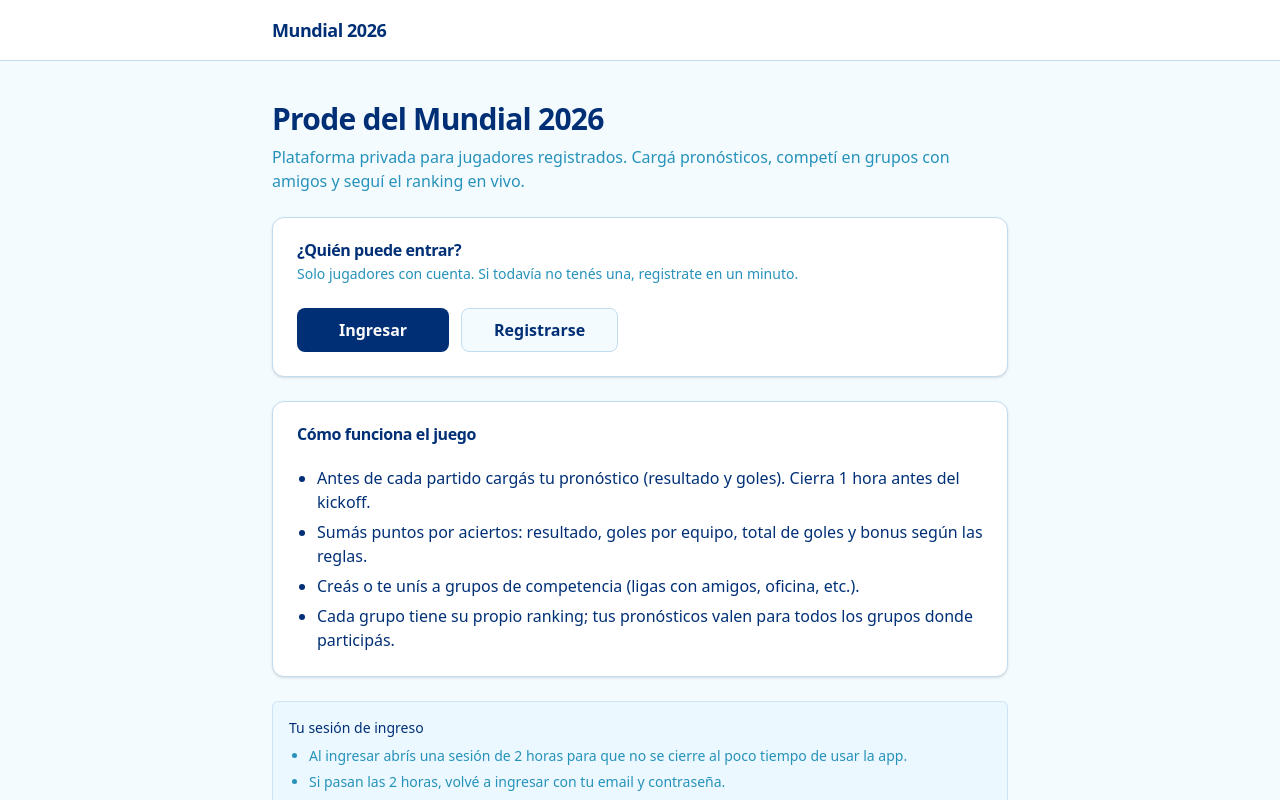
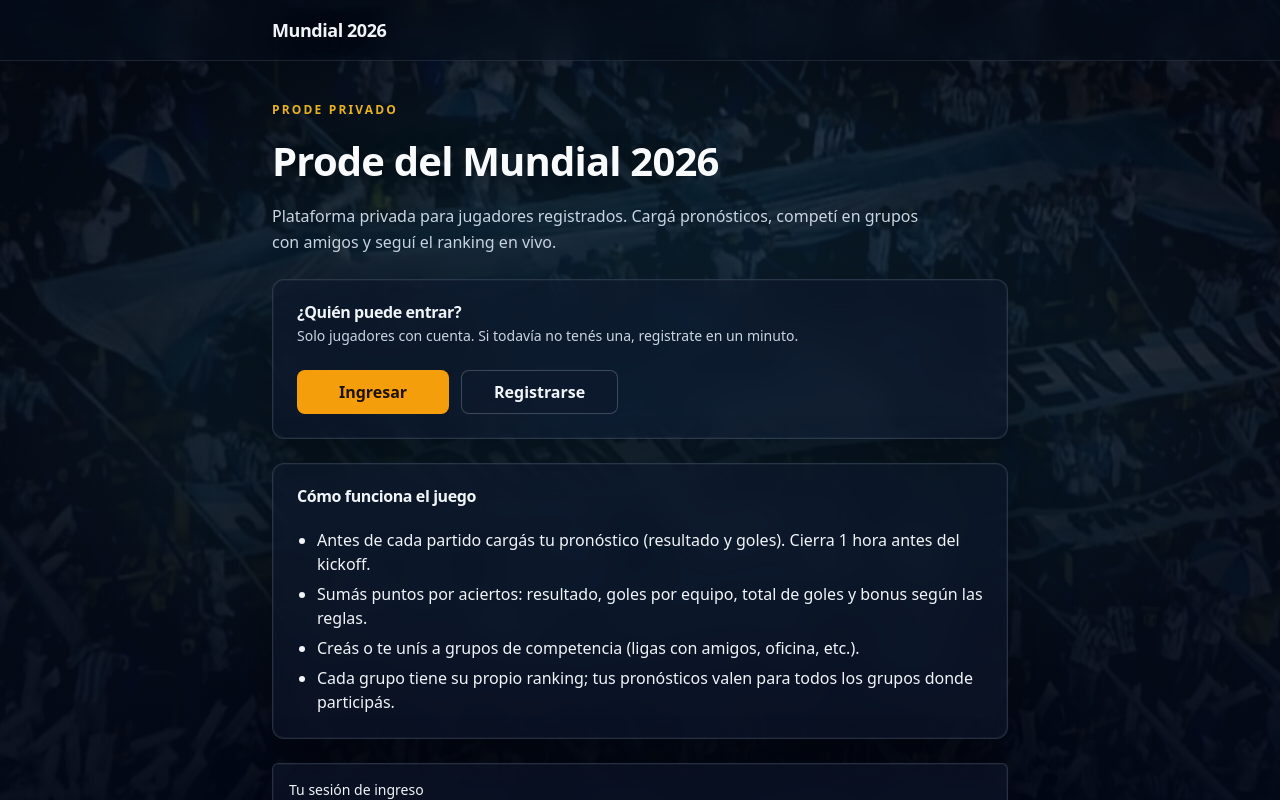
Before and after one commit to GyGSol/mundial2026, a React (Vite) app in the folder frontend/: page / in a window 1280 px wide. Shown: the top 800 px of the page. Built offline with nearby package versions, Linux system fonts and the light colour scheme.

Commit message:
Modernizar landing con el mismo fondo hero que el login.
Comparte estilos game-hero-shell entre inicio y /login: glassmorphism, tema oscuro y header translúcido.

Co-authored-by: Cursor <cursoragent@cursor.com>

```diff
--- a/frontend/src/index.css
+++ b/frontend/src/index.css
@@ -924,8 +924,8 @@ body:has(.game-shell) {
   }
 }
 
-/* ── Login del juego: fondo foto + tratamiento moderno (solo /login) ── */
-body:has(.game-login-shell) {
+/* ── Landing y login del juego: fondo foto + tratamiento moderno ── */
+body:has(.game-hero-shell) {
   --admin-bg: #0a0f1a;
   --admin-surface: #111827;
   --admin-surface-raised: #1a2332;
@@ -954,7 +954,7 @@ body:has(.game-login-shell) {
   color: var(--foreground);
 }
 
-.game-login-shell {
+.game-hero-shell {
   position: relative;
   isolation: isolate;
   min-height: 100dvh;
@@ -962,7 +962,7 @@ body:has(.game-login-shell) {
   background-color: #071018;
 }
 
-.game-login-shell::before {
+.game-hero-shell::before {
   content: '';
   position: absolute;
   inset: 0;
@@ -974,7 +974,7 @@ body:has(.game-login-shell) {
   filter: brightness(0.48) contrast(1.12) saturate(0.82);
 }
 
-.game-login-shell::after {
+.game-hero-shell::after {
   content: '';
   position: absolute;
   inset: 0;
@@ -987,12 +987,13 @@ body:has(.game-login-shell) {
   pointer-events: none;
 }
 
-.game-login-shell__content {
+.game-hero-shell__content {
   position: relative;
   z-index: 2;
 }
 
-.game-login-shell .game-login-card {
+.game-hero-shell .game-hero-card,
+.game-hero-shell .game-hero-panel {
   border-color: rgba(148, 163, 184, 0.22);
   background: rgba(15, 23, 42, 0.58);
   box-shadow:
@@ -1001,30 +1002,66 @@ body:has(.game-login-shell) {
   backdrop-filter: blur(18px) saturate(1.15);
 }
 
-.game-login-shell .game-login-card input {
+.game-hero-shell .game-hero-card input {
   background: rgba(15, 23, 42, 0.72);
   border-color: rgba(148, 163, 184, 0.28);
 }
 
-.game-login-shell .game-login-back {
+.game-hero-shell .game-hero-link {
   color: rgba(226, 232, 240, 0.82);
 }
 
-.game-login-shell .game-login-back:hover {
+.game-hero-shell .game-hero-link:hover {
   color: #f8fafc;
 }
 
-.game-login-shell .game-login-brand {
+.game-hero-shell .game-hero-brand,
+.game-hero-shell .game-hero-intro h1 {
   text-shadow: 0 2px 24px rgba(0, 0, 0, 0.45);
 }
 
+.game-hero-header {
+  position: sticky;
+  top: 0;
+  z-index: 3;
+  border-bottom: 1px solid rgba(148, 163, 184, 0.16);
+  background: rgba(7, 16, 28, 0.55);
+  backdrop-filter: blur(14px) saturate(1.1);
+}
+
+.game-hero-intro h1 {
+  font-size: clamp(1.875rem, 4vw, 2.5rem);
+  font-weight: 600;
+  letter-spacing: -0.02em;
+}
+
+.game-hero-eyebrow {
+  font-size: 0.75rem;
+  font-weight: 600;
+  letter-spacing: 0.18em;
+  text-transform: uppercase;
+  color: rgba(251, 191, 36, 0.92);
+}
+
+.game-hero-shell .game-hero-btn-outline {
+  border-color: rgba(148, 163, 184, 0.35);
+  background: rgba(15, 23, 42, 0.45);
+  color: #f1f5f9;
+}
+
+.game-hero-shell .game-hero-btn-outline:hover {
+  border-color: rgba(245, 158, 11, 0.45);
+  background: rgba(245, 158, 11, 0.1);
+  color: #fde68a;
+}
+
 @media (prefers-reduced-motion: no-preference) {
-  .game-login-shell::before {
-    animation: game-login-bg-drift 28s ease-in-out infinite alternate;
+  .game-hero-shell::before {
+    animation: game-hero-bg-drift 28s ease-in-out infinite alternate;
   }
 }
 
-@keyframes game-login-bg-drift {
+@keyframes game-hero-bg-drift {
   from {
     transform: scale(1.06) translate3d(0, 0, 0);
   }
--- a/frontend/src/pages/LoginPage.jsx
+++ b/frontend/src/pages/LoginPage.jsx
@@ -60,17 +60,17 @@ export default function LoginPage() {
   };
 
   return (
-    <div className="game-login-shell">
-      <div className="game-login-shell__content mx-auto flex min-h-screen max-w-md flex-col justify-center gap-4 px-4 py-10">
-        <p className="game-login-brand text-center text-sm font-medium tracking-[0.18em] text-slate-200 uppercase">
+    <div className="game-hero-shell">
+      <div className="game-hero-shell__content mx-auto flex min-h-screen max-w-md flex-col justify-center gap-4 px-4 py-10">
+        <p className="game-hero-brand text-center text-sm font-medium tracking-[0.18em] text-slate-200 uppercase">
           Mundial 2026
         </p>
         <p className="text-center text-sm">
-          <Link to="/" className="game-login-back underline-offset-4 hover:underline">
+          <Link to="/" className="game-hero-link underline-offset-4 hover:underline">
             Volver al inicio
           </Link>
         </p>
-        <Card className="game-login-card">
+        <Card className="game-hero-card">
           <CardHeader>
             <CardTitle>Ingresar</CardTitle>
             <CardDescription>
--- a/frontend/src/pages/WelcomePage.jsx
+++ b/frontend/src/pages/WelcomePage.jsx
@@ -17,23 +17,26 @@ export default function WelcomePage() {
   }
 
   return (
-    <div className="min-h-screen bg-background">
-      <header className="border-b border-border bg-card">
+    <div className="game-hero-shell">
+      <header className="game-hero-header">
         <div className="mx-auto flex max-w-3xl items-center px-4 py-4">
-          <span className="text-lg font-semibold tracking-tight">Mundial 2026</span>
+          <span className="game-hero-brand text-lg font-semibold tracking-tight text-slate-100">
+            Mundial 2026
+          </span>
         </div>
       </header>
 
-      <main className="mx-auto flex max-w-3xl flex-col gap-6 px-4 py-10">
-        <div className="flex flex-col gap-2">
-          <h1 className="text-3xl font-semibold tracking-tight">Prode del Mundial 2026</h1>
-          <p className="text-muted-foreground">
+      <main className="game-hero-shell__content mx-auto flex max-w-3xl flex-col gap-6 px-4 py-10 pb-16">
+        <div className="game-hero-intro flex flex-col gap-3">
+          <p className="game-hero-eyebrow">Prode privado</p>
+          <h1 className="text-slate-50">Prode del Mundial 2026</h1>
+          <p className="max-w-2xl text-base leading-relaxed text-slate-300">
             Plataforma privada para jugadores registrados. Cargá pronósticos, competí en grupos con
             amigos y seguí el ranking en vivo.
           </p>
         </div>
 
-        <Card>
+        <Card className="game-hero-card">
           <CardHeader>
             <CardTitle>¿Quién puede entrar?</CardTitle>
             <CardDescription>
@@ -44,13 +47,18 @@ export default function WelcomePage() {
             <Button asChild size="lg" className="w-full sm:w-auto sm:min-w-[9.5rem]">
               <Link to="/login">Ingresar</Link>
             </Button>
-            <Button asChild size="lg" variant="outline" className="w-full sm:w-auto sm:min-w-[9.5rem]">
+            <Button
+              asChild
+              size="lg"
+              variant="outline"
+              className="game-hero-btn-outline w-full sm:w-auto sm:min-w-[9.5rem]"
+            >
               <Link to="/register">Registrarse</Link>
             </Button>
           </CardContent>
         </Card>
 
-        <Card>
+        <Card className="game-hero-card">
           <CardHeader>
             <CardTitle>Cómo funciona el juego</CardTitle>
           </CardHeader>
@@ -66,7 +74,7 @@ export default function WelcomePage() {
           </CardContent>
         </Card>
 
-        <InfoPanel title="Tu sesión de ingreso">
+        <InfoPanel title="Tu sesión de ingreso" className="game-hero-panel">
           <InfoList
             items={[
               'Al ingresar abrís una sesión de 2 horas para que no se cierre al poco tiempo de usar la app.',
@@ -76,7 +84,7 @@ export default function WelcomePage() {
           />
         </InfoPanel>
 
-        <p className="text-center text-sm text-muted-foreground">
+        <p className="text-center text-sm text-slate-400">
           ¿Te pasaron un enlace de invitación a un grupo? Abrilo desde el chat; te llevará a registrarte
           o ingresar y unirte automáticamente.
         </p>
```
